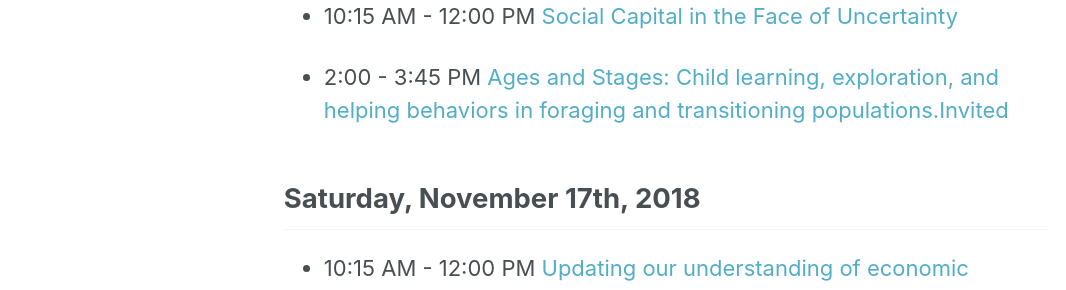
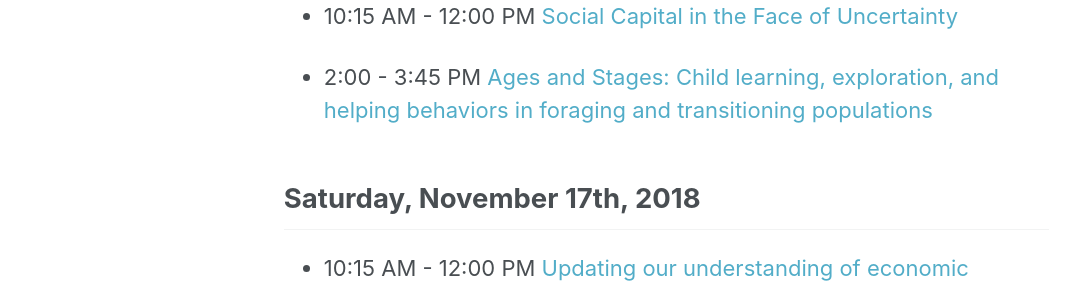
Before and after one commit to babeheim/evanthsoc-new, a Jekyll site: the page built from _posts/2018-10-04-eas-at-aaa-2018-schedule.md, in a window 1280 px wide and 900 px high, scrolled down 966 px. Shown: the part 196-486 px from the top of the window, without its empty margins (0-1066 px from the left). Built offline with Jekyll 4.4.1, drawn with Linux system fonts in a browser that asks for light colours.

Commit message:
fixed typo

```diff
--- a/_posts/2018-10-04-eas-at-aaa-2018-schedule.md
+++ b/_posts/2018-10-04-eas-at-aaa-2018-schedule.md
@@ -27,7 +27,7 @@ All locations TBD!
 
 - 10:15 AM - 12:00 PM [Social Capital in the Face of Uncertainty](https://goo.gl/AKPhWG)
 
-- 2:00 - 3:45 PM [Ages and Stages: Child learning, exploration, and helping behaviors in foraging and transitioning populations.Invited](https://goo.gl/3Cc4fM)
+- 2:00 - 3:45 PM [Ages and Stages: Child learning, exploration, and helping behaviors in foraging and transitioning populations](https://goo.gl/3Cc4fM)
 
 ## Saturday, November 17th, 2018
 
```
